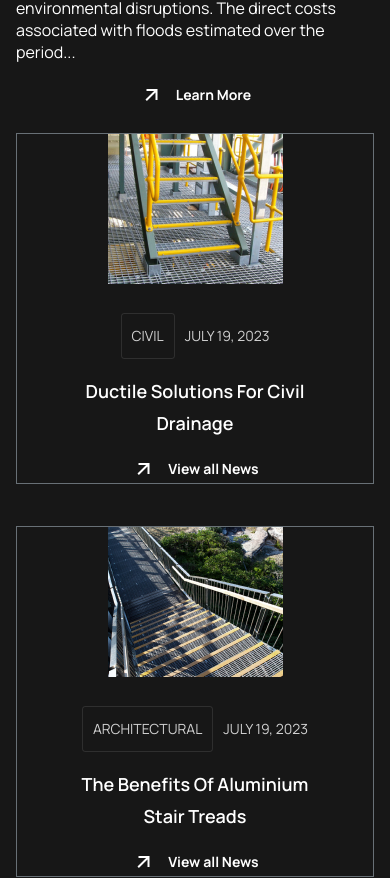
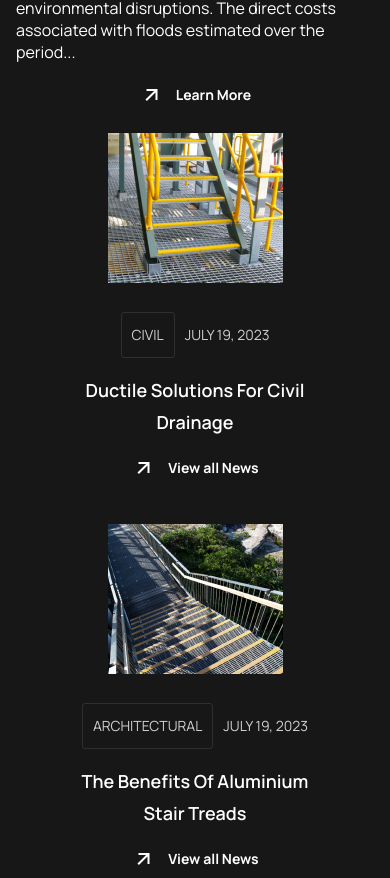
Before and after one commit to binisha9AA/React_weldlok, a React (Vite) app in the folder React_weldlok/: page / in a window 390 px wide. Shown: the part 10657-11535 px from the top of the page. Built offline with nearby package versions, Linux system fonts and the light colour scheme.

Commit message:
removed extra border

```diff
--- a/React_weldlok/src/styles/styles.css
+++ b/React_weldlok/src/styles/styles.css
@@ -884,9 +884,7 @@ header {
   .page_links ul {
     gap: 10px;
   }
-  .news_events {
-    border: 1px solid var(--light-gray);
-  }
+
   .news_articles,
   .bottom_news_section .news_headline {
     width: 100%;
```
